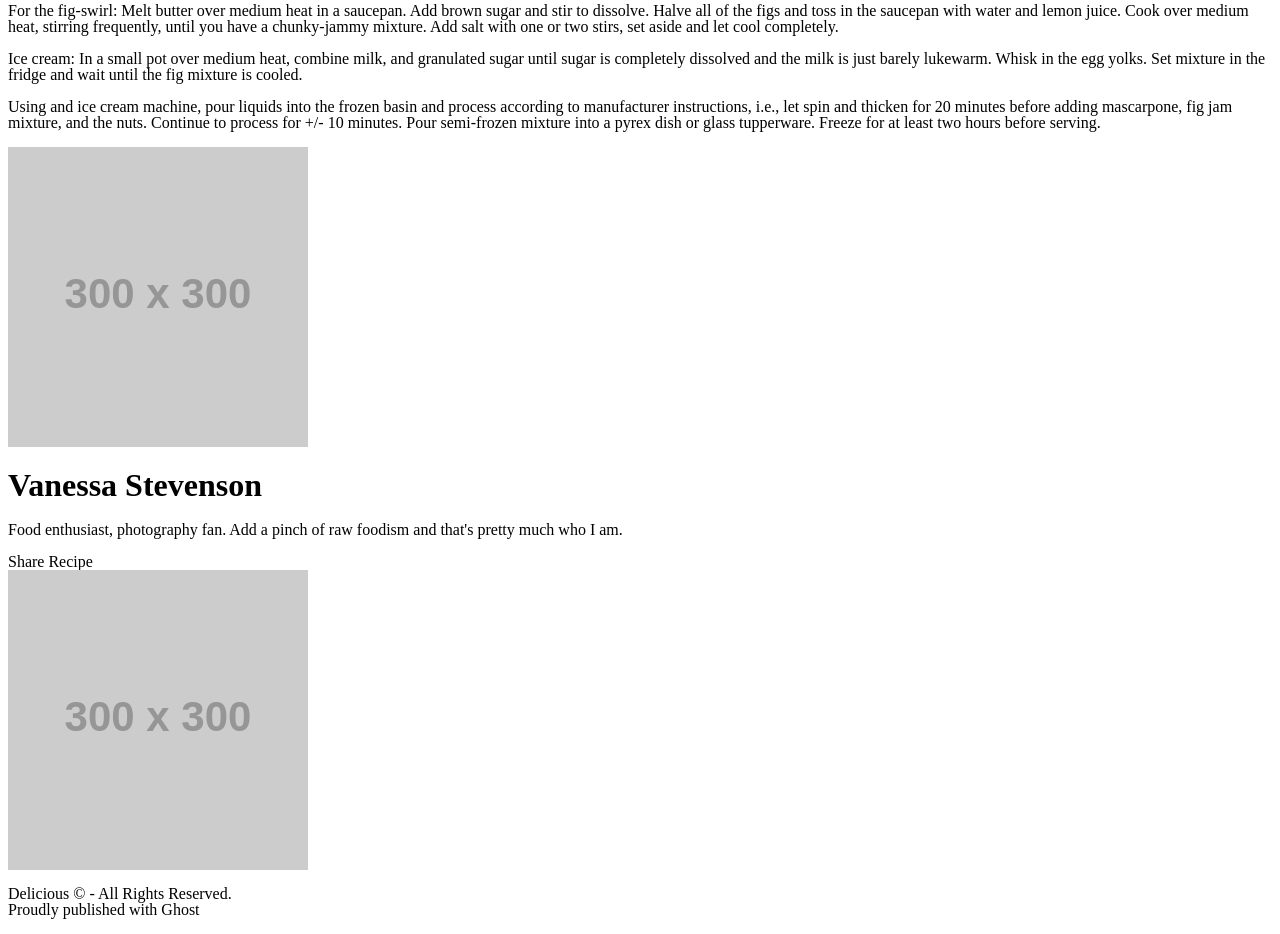
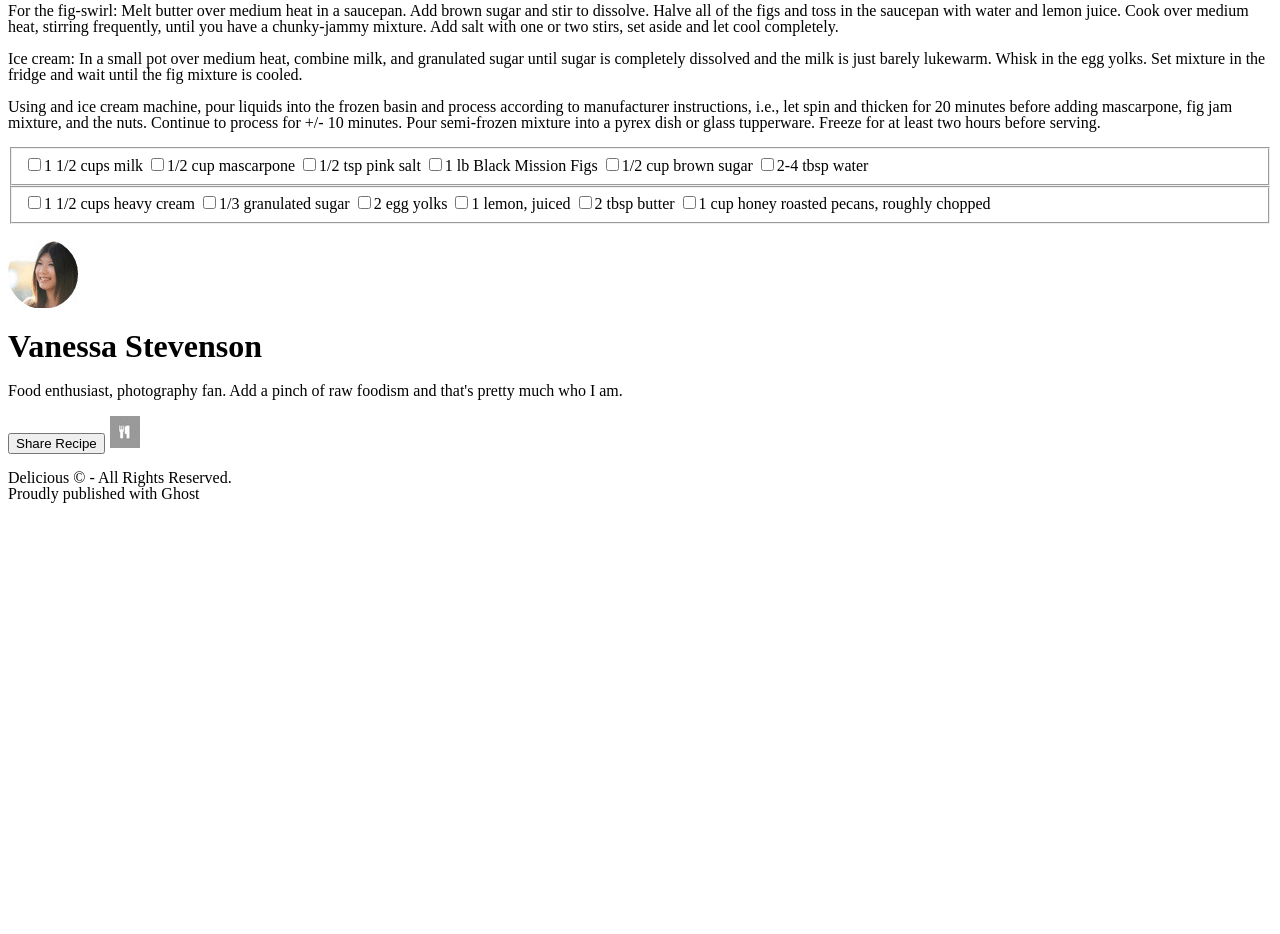
Before and after one commit to cashmann/chocolatePizza, a plain HTML site: page index.html in a window 1280 px wide. Shown: the part 1081-2015 px from the top of the page. After the commit the page ends 1599 px from the top, so only its background shows below. Drawn offline with Linux system fonts and the light colour scheme; placeholder pictures from the web are drawn by us.

Commit message:
HTML finished

```diff
--- a/index.html
+++ b/index.html
@@ -45,19 +45,34 @@
           the nuts. Continue to process for +/- 10 minutes. Pour semi-frozen mixture into a pyrex dish or glass
           tupperware. Freeze for at least two hours before serving.
         </p>
-        <section></section>
+        <form>
+          <fieldset>
+            <label><input type='checkbox' name='ingredient1'/>1 1/2 cups milk </label>
+            <label><input type='checkbox' name='ingredient2'/>1/2 cup mascarpone </label>
+            <label><input type='checkbox' name='ingredient3'/>1/2 tsp pink salt </label>
+            <label><input type='checkbox' name='ingredient4'/>1 lb Black Mission Figs </label>
+            <label><input type='checkbox' name='ingredient5'/>1/2 cup brown sugar </label>
+            <label><input type='checkbox' name='ingredient6'/>2-4 tbsp water </label>
+          </fieldset>
+          <fieldset>
+              <label><input type='checkbox' name='ingredient7'/>1 1/2 cups heavy cream </label>
+              <label><input type='checkbox' name='ingredient8'/>1/3 granulated sugar </label>
+              <label><input type='checkbox' name='ingredient9'/>2 egg yolks </label>
+              <label><input type='checkbox' name='ingredientA'/>1 lemon, juiced </label>
+              <label><input type='checkbox' name='ingredientB'/>2 tbsp butter </label>
+              <label><input type='checkbox' name='ingredientC'/>1 cup honey roasted pecans, roughly chopped </label>
+            </fieldset>
+        </form>
       </article>
     </section>
     <footer>
-      <img src = "http://via.placeholder.com/300" />
+      <img src = "img/van-pic.png" />
       <h1 class = "van">Vanessa Stevenson</h1>
       <p>
         Food enthusiast, photography fan. Add a pinch of raw foodism and that's pretty much who I am.
       </p>
-      <nav class = "button">
-        Share Recipe
-      </nav>
-      <img src = "http://via.placeholder.com/300" />
+      <button>Share Recipe</button>
+      <img src = "img/small-logo.png" />
       <p class = "publishing">
         Delicious &copy; - All Rights Reserved. <br>
         Proudly published with Ghost
```
